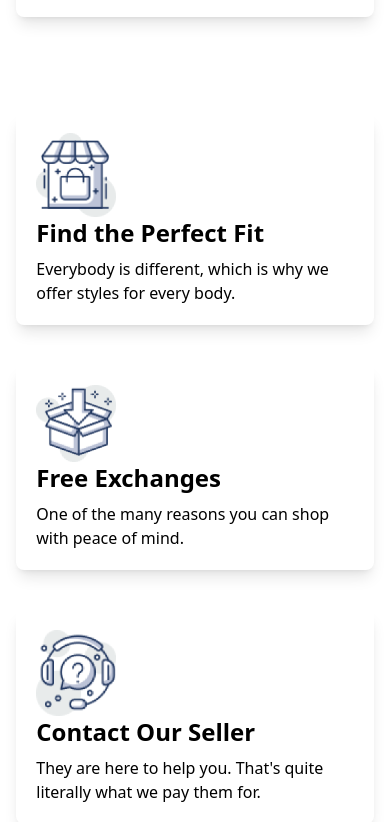
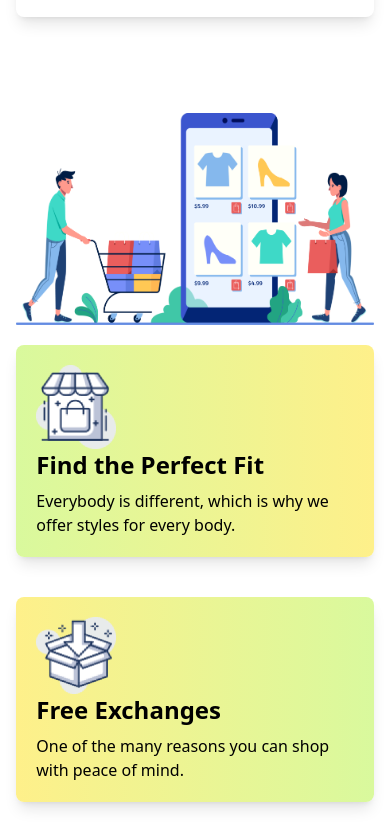
Before and after one commit to mishkat433/arctic-fashion-tailwind, a plain HTML site: page index.html in a window 390 px wide. Shown: the part 4540-5362 px from the top of the page. Drawn offline with nearby package versions, Linux system fonts and the light colour scheme.

Commit message:
service added

```diff
--- a/index.html
+++ b/index.html
@@ -180,25 +180,28 @@
         </section>
         <!-- Women jacket end -->
 
-        <!-- footer top start -->
+        <!-- service start -->
 
-        <section class="pt-24 lg:flex lg:flex-row items-center justify-between mb-24">
+        <section class="pt-24 flex flex-col-reverse  lg:flex-row  items-center justify-between mb-24">
             <div class=" lg:mr-16">
-                <div class="lg:flex items-center justify-center shadow-lg p-5 rounded-lg mb-10">
+                <div
+                    class="lg:flex justify-center lg:justify-start shadow-lg p-5 rounded-lg mb-10 bg-gradient-to-r from-lime-200 to-yellow-200">
                     <img class="w-20 mr-6 " src="./icons/image 12.png" alt="">
                     <div class="space-y-2">
                         <h3 class="font-bold text-2xl">Find the Perfect Fit</h3>
                         <p>Everybody is different, which is why we offer styles for every body.</p>
                     </div>
                 </div>
-                <div class="lg:flex items-center shadow-lg p-5 rounded-lg mb-10">
+                <div
+                    class="lg:flex items-center shadow-lg p-5 rounded-lg mb-10 bg-gradient-to-l from-lime-200 to-yellow-200">
                     <img class="w-20  mr-6" src="./icons/image 13.png" alt="">
                     <div class="space-y-2">
                         <h3 class="font-bold text-2xl">Free Exchanges</h3>
                         <p>One of the many reasons you can shop with peace of mind.</p>
                     </div>
                 </div>
-                <div class="lg:flex items-center justify-center shadow-lg p-5 rounded-lg">
+                <div
+                    class="lg:flex items-center justify-center shadow-lg p-5 rounded-l rounded-lg bg-gradient-to-r from-lime-200 to-yellow-200">
                     <img class="w-20 mr-6 " src="./icons/image 14.png" alt="">
                     <div class="space-y-2">
                         <h3 class="font-bold text-2xl">Contact Our Seller</h3>
@@ -207,13 +210,12 @@
                 </div>
             </div>
             <div class="lg:w-6/12">
-                <img class="" src="./images/shopping.png" alt="">
+                <img class=" mb-5 lg:mb-0" src="./images/shopping.png" alt="">
             </div>
         </section>
 
-        <!-- footer top end -->
+        <!-- service end -->
     </main>
-
     <!-- main end -->
 
 </body>
```
